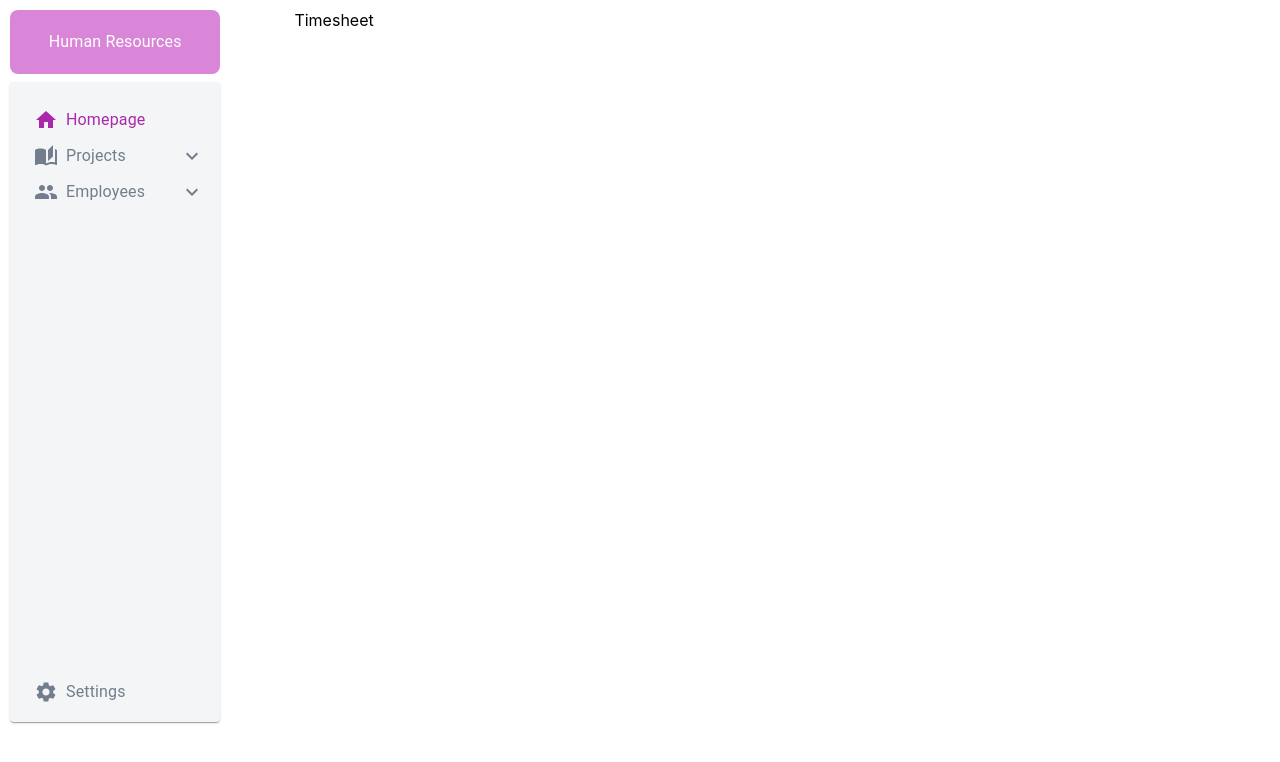
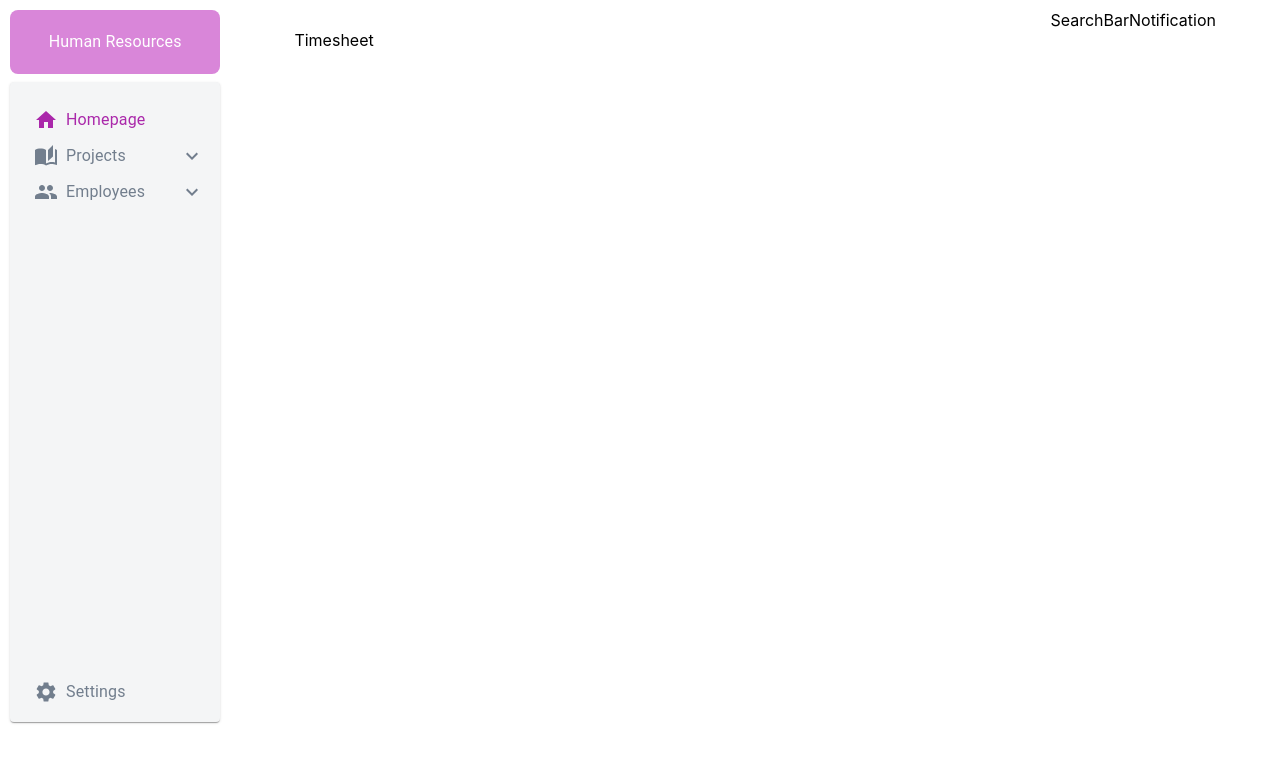
Before and after one commit to rajuldixit/EmployeeManagement, a React (Create React App) app in the folder Client/: page /timesheet in a window 1280 px wide. Shown: the top 762 px of the page. Built offline with nearby package versions, Linux system fonts and the light colour scheme.

Commit message:
top nav in progress

```diff
--- /dev/null
+++ b/Client/src/components/NavPanels/TopNav/Notification.tsx
@@ -0,0 +1,7 @@
+import React from "react";
+
+const Notification = () => {
+  return <div>Notification</div>;
+};
+
+export default Notification;
--- /dev/null
+++ b/Client/src/components/NavPanels/TopNav/SearchBar/index.tsx
@@ -0,0 +1,7 @@
+import React from "react";
+
+const SearchBar = () => {
+  return <div>SearchBar</div>;
+};
+
+export default SearchBar;
--- /dev/null
+++ b/Client/src/components/NavPanels/TopNav/index.tsx
@@ -0,0 +1,15 @@
+import { Stack } from "@mui/material";
+import React from "react";
+import Notification from "./Notification";
+import SearchBar from "./SearchBar/index";
+
+const HeaderPanel = () => {
+  return (
+    <Stack flexDirection={"row"} justifyContent={"end"}>
+      <SearchBar />
+      <Notification />
+    </Stack>
+  );
+};
+
+export default HeaderPanel;
--- a/Client/src/pages/Layouts/Wrapper/index.tsx
+++ b/Client/src/pages/Layouts/Wrapper/index.tsx
@@ -5,8 +5,9 @@ import { Container, Stack, styled } from "@mui/system";
 import { Outlet } from "react-router-dom";
 import Header from "./Header";
 import { Paper } from "@mui/material";
-import SideNav from "components/SideNav/index";
+import SideNav from "components/NavPanels/SideNav/index";
 import { AuthUserProvider } from "context/user-context";
+import HeaderPanel from "components/NavPanels/TopNav/index";
 
 const FeedsPaper = styled(Paper)(({ theme }) => ({
   width: "100%",
@@ -56,7 +57,7 @@ const LayoutWrapper = () => {
             boxSizing: "border-box"
           }}
         >
-          {/* <Header /> */}
+          <HeaderPanel />
           <Outlet />
         </Stack>
       </Container>
```
Also changed, not shown: Client/src/components/NavPanels/SideNav/AppLogo.tsx (renamed from Client/src/components/SideNav/AppLogo.tsx), Client/src/components/NavPanels/SideNav/BottomPanel.tsx (renamed from Client/src/components/SideNav/BottomPanel.tsx), Client/src/components/NavPanels/SideNav/LeftPanel.tsx (renamed from Client/src/components/SideNav/LeftPanel.tsx), Client/src/components/NavPanels/SideNav/index.tsx (renamed from Client/src/components/SideNav/index.tsx).
